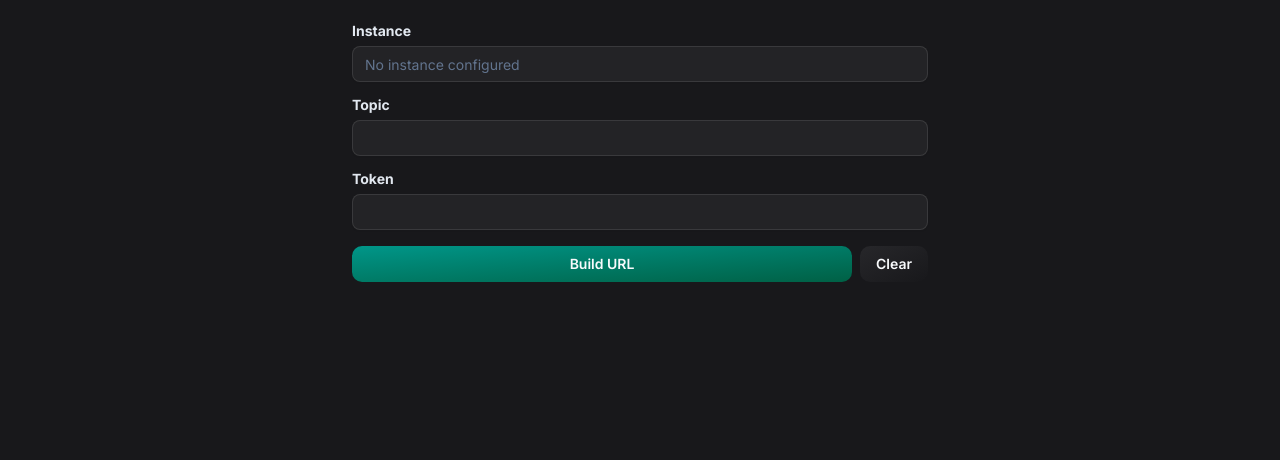
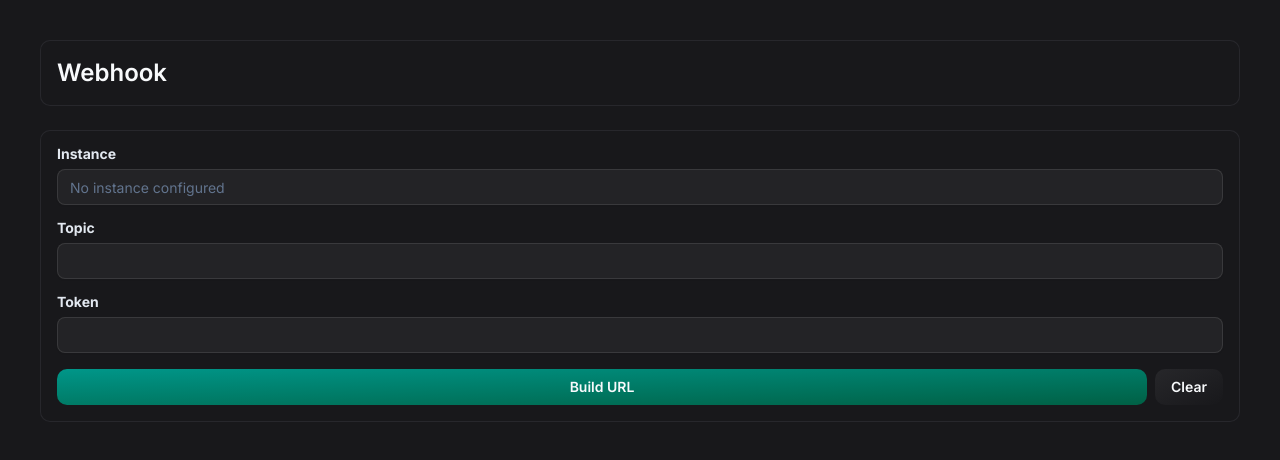
Before and after one commit to rubix-studios-pty-ltd/ntfy-app, a Next.js app: page /webhook in a window 1280 px wide. Shown: the top 460 px of the page. Built offline with nearby package versions, Linux system fonts and the light colour scheme.

Commit message:
feat: enhance webhook page layout and improve input handling

```diff
--- a/app/webhook/page.tsx
+++ b/app/webhook/page.tsx
@@ -3,7 +3,14 @@ import { Webhook } from '@/components/webhook'
 export default function Page() {
   return (
     <main className="min-h-screen bg-zinc-900 p-6 text-slate-50">
-      <Webhook />
+      <div className="mx-auto grid w-full gap-6 p-4">
+        <section className="relative overflow-hidden rounded-lg border border-zinc-700/40 bg-zinc-900 p-4">
+          <h1 className="text-2xl font-semibold">Webhook</h1>
+        </section>
+        <section className="flex flex-col gap-6 rounded-lg border border-zinc-700/40 bg-zinc-900 p-4">
+          <Webhook />
+        </section>
+      </div>
     </main>
   )
 }
--- a/components/webhook.tsx
+++ b/components/webhook.tsx
@@ -71,8 +71,7 @@ export function Webhook() {
   }
 
   return (
-    <>
-      <div className="mx-auto flex max-w-xl flex-col gap-4">
+    <div className="flex flex-col gap-4">
       <div className="flex flex-col gap-2">
         <Label className="font-bold text-slate-200">Instance</Label>
 
@@ -145,6 +144,5 @@ export function Webhook() {
         </div>
       )}
     </div>
-    </>
   )
 }
--- a/package.json
+++ b/package.json
@@ -50,7 +50,7 @@
     "typecheck": "tsc --noEmit",
     "update": "pnpm self-update && pnpm update --latest --interactive --recursive && pnpm install && pnpm prune && pnpm dedupe"
   },
-  "packageManager": "pnpm@11.2.2",
+  "packageManager": "pnpm@11.3.0",
   "engines": {
     "node": "24.x || 25.x",
     "pnpm": ">=10"
```
Lines whose indentation alone changed are shown as unchanged.
